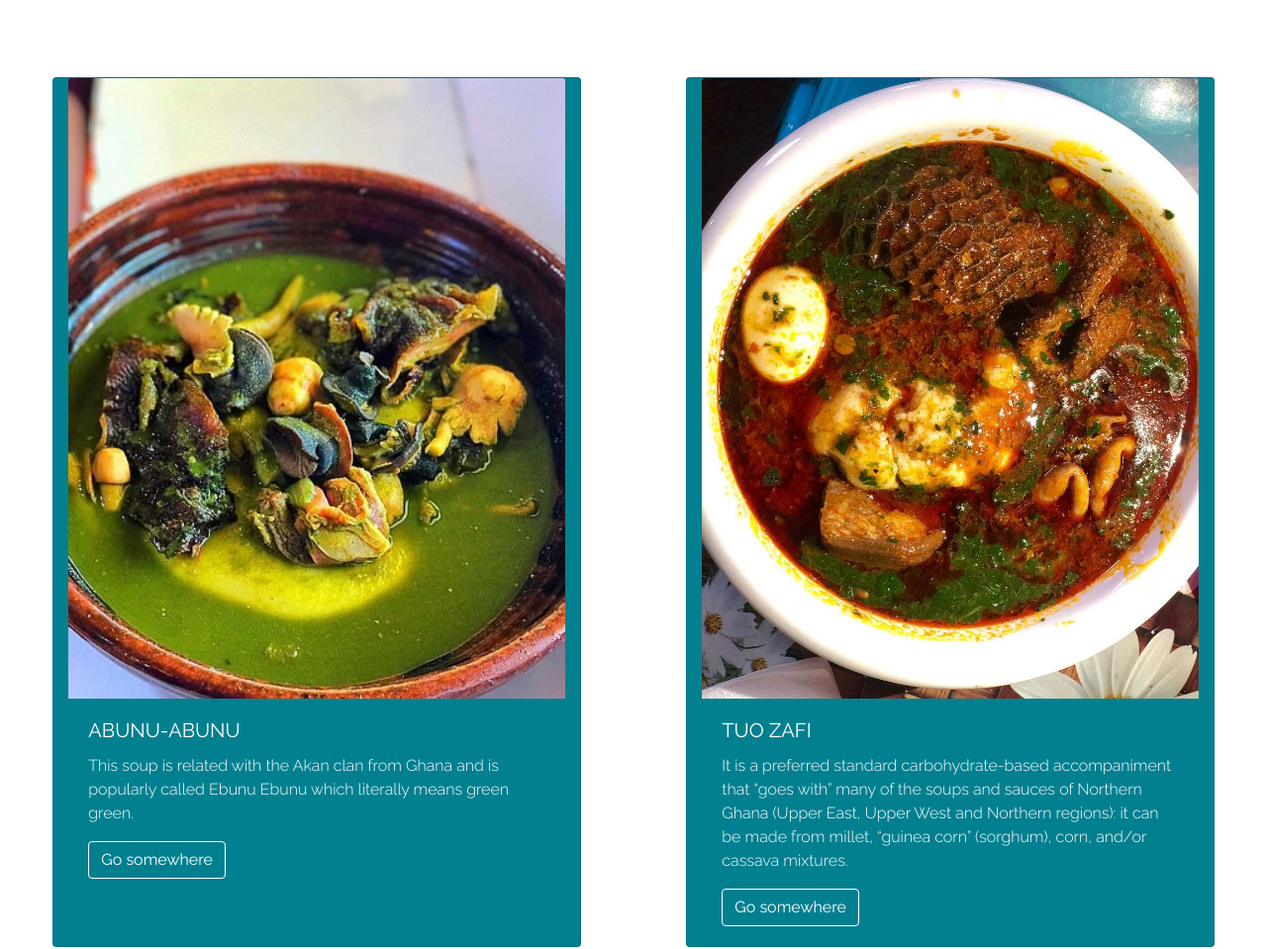
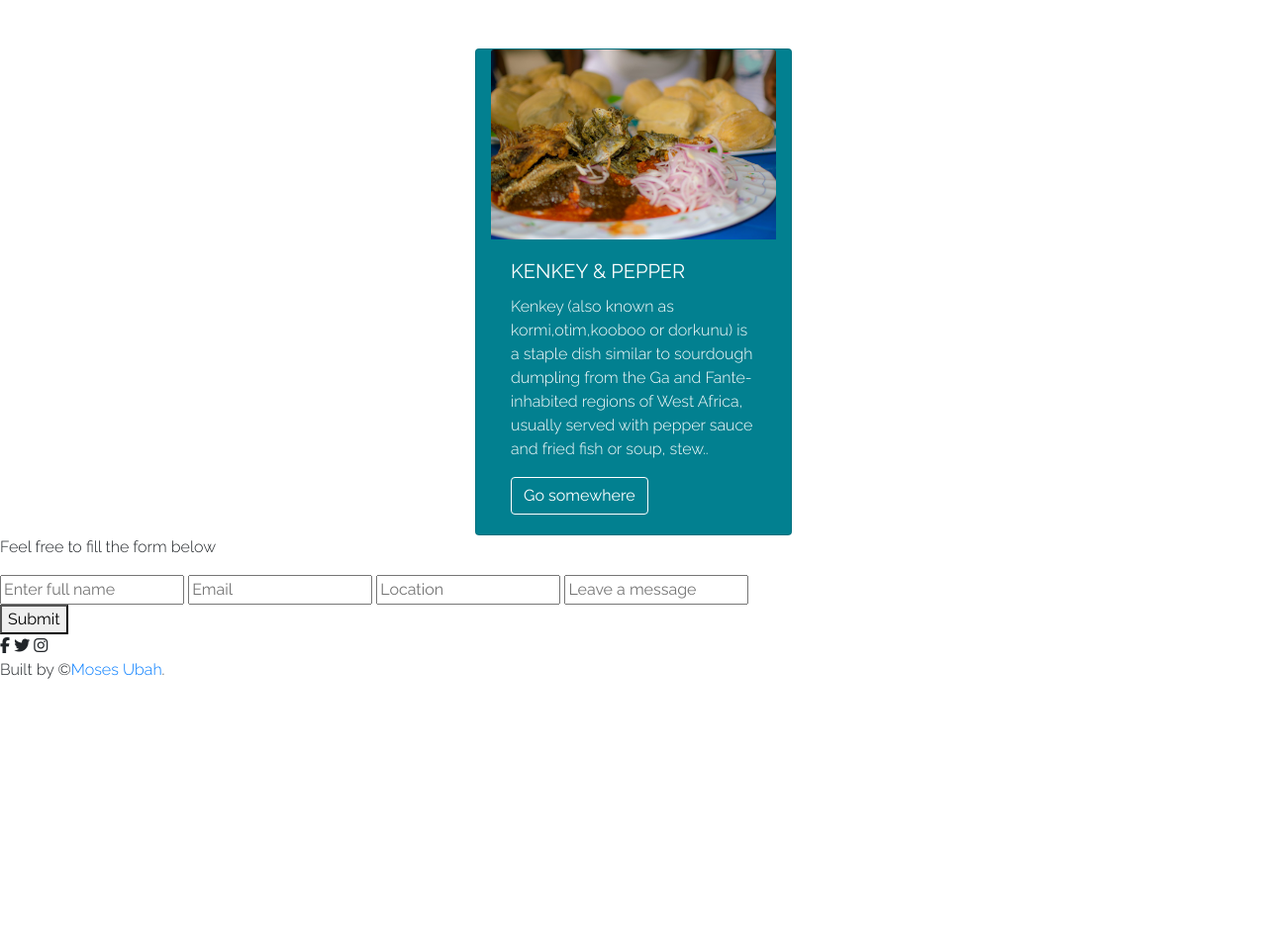
Before and after one commit to mohzys23/Ghana-Local-Food-Guide, a plain HTML site: page Restaurant/index.html in a window 1280 px wide. Shown: the part 3271-4230 px from the top of the page at 99% size. After the commit the page ends 3976 px from the top, so only its background shows below. Drawn offline with nearby package versions, Linux system fonts and the light colour scheme.

Commit message:
Update index.html

```diff
--- a/Restaurant/index.html
+++ b/Restaurant/index.html
@@ -5,6 +5,8 @@
   <meta name="viewport" content="width=device-width, initial-scale=1.0">
   <!-- Google font -->
   <link href="https://fonts.googleapis.com/css2?family=Raleway:wght@300;400;600&display=swap" rel="stylesheet">
+  <!-- font awesome -->
+  <script src="https://kit.fontawesome.com/2a1870d3b1.js" crossorigin="anonymous"></script>
 <title>Ghana Food</title>
   <link rel="stylesheet" href="https://stackpath.bootstrapcdn.com/bootstrap/4.4.1/css/bootstrap.min.css">
   <link rel="stylesheet" href="style.css">
@@ -140,7 +142,7 @@
 
 <div class="cards row justify-content-around">
 
-  <div class="card col-md-5" style="width: 16rem;">
+  <div class="card col-md-5 col-lg-4" style="width: 16rem;">
   <img class="card-img-top" src="images\waakye.jpeg" alt="Card image cap">
   <div class="card-body">
     <h5 class="card-title">WAAKYE</h5>
@@ -148,7 +150,7 @@
     <a href="#" class="btn">Go somewhere</a>
   </div>
 </div>
-<div class="card col-md-5" style="width: 16rem;">
+<div class="card col-md-5 col-lg-4" style="width: 16rem;">
   <img class="card-img-top" src="images\yam-stew.jpeg" alt="Card image cap">
   <div class="card-body">
     <h5 class="card-title">MPOTO-MPOTO</h5>
@@ -157,7 +159,7 @@
   </div>
 </div>
 
-<div class="card col-md-5" style="width: 16rem;">
+<div class="card col-md-5 col-lg-3" style="width: 16rem;">
   <img class="card-img-top" src="images\Aprapransa.jpg" alt="Card image cap">
   <div class="card-body">
     <h5 class="card-title">APRAPRANSA</h5>
@@ -165,7 +167,7 @@
     <a href="#" class="btn">Go somewhere</a>
   </div>
 </div>
-<div class="card col-md-5" style="width: 16rem;">
+<div class="card col-md-5 col-lg-3" style="width: 16rem;">
   <img class="card-img-top" src="images\Groundnut-Soup-Image-2.jpg" alt="Card image cap">
   <div class="card-body">
     <h5 class="card-title">PALM-NUT SOUP</h5>
@@ -173,7 +175,7 @@
     <a href="#" class="btn">Go somewhere</a>
   </div>
 </div>
-<div class="card col-md-5" style="width: 16rem;">
+<div class="card col-md-5 col-lg-3" style="width: 16rem;">
   <img class="card-img-top" src="images\green-soup.jpg" alt="Card image cap">
   <div class="card-body">
     <h5 class="card-title">ABUNU-ABUNU</h5>
@@ -181,7 +183,7 @@
     <a href="#" class="btn">Go somewhere</a>
   </div>
 </div>
-<div class="card col-md-5" style="width: 16rem;">
+<div class="card col-md-5 col-lg-3" style="width: 16rem;">
   <img class="card-img-top" src="images\tuow.jpg" alt="Card image cap">
   <div class="card-body">
     <h5 class="card-title">TUO ZAFI</h5>
@@ -189,7 +191,7 @@
     <a href="#" class="btn">Go somewhere</a>
   </div>
 </div>
-<div class="card col-md-5" style="width: 16rem;">
+<div class="card col-md-5 col-lg-3" style="width: 16rem;">
   <img class="card-img-top" src="images\Red-Red-Ghanaian-Beans-Stew.jpg" alt="Card image cap">
   <div class="card-body">
     <h5 class="card-title">BEANS & PLANTAIN</h5>
@@ -197,7 +199,7 @@
     <a href="#" class="btn">Go somewhere</a>
   </div>
 </div>
-<div class="card col-md-5" style="width: 16rem;">
+<div class="card col-md-5 col-lg-3" style="width: 16rem;">
   <img class="card-img-top" src="images\kenkey-pepper.jpg" alt="Card image cap">
   <div class="card-body">
     <h5 class="card-title">KENKEY & PEPPER</h5>
@@ -209,10 +211,32 @@
 
 </div>
 
-<form action="">
+<div class="frm-btn">
+  <p>Feel free to fill the form below</p>
+</div>
+<form aria-label="form" action="" class="forms">
+  <input type="Full name" name="full-name" placeholder="Enter full name" aria-label="full name">
+  <input type="email" name="email"  class="email" placeholder="Email" aria-label="email">
+  <input type="location" name"location" placeholder="Location" aria-label="location">
+  <input type="text" name"message" placeholder="Leave a message" aria-label="leave a message">
+  <br>
+  <button>Submit</button>
 
 </form>
 
+<footer>
+
+
+
+
+<div class="icons">
+  <i class="fab fa-facebook-f"></i>
+  <i class="fab fa-twitter"></i>
+  <i class="fab fa-instagram"></i>
+</div>
+
+<p>Built by &copy<a href="https://github.com/mohzys23">Moses Ubah</a>.</p>
+</footer>
 
 
     <script src="https://code.jquery.com/jquery-3.3.1.slim.min.js" integrity="sha384-q8i/X+965DzO0rT7abK41JStQIAqVgRVzpbzo5smXKp4YfRvH+8abtTE1Pi6jizo" crossorigin="anonymous"></script>
```
